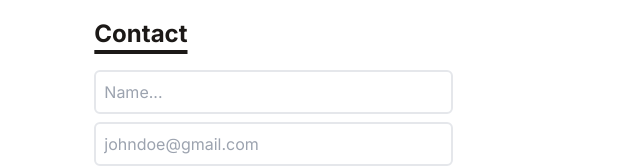
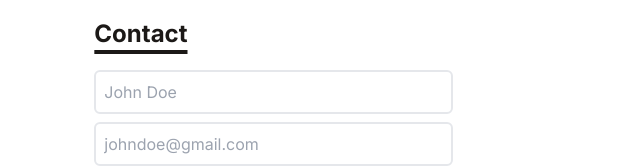
Before and after one commit to Tommydemian/portfolio, a React (Vite) app: page / in a window 1280 px wide. Shown: the part 1250-1417 px from the top of the page, without its empty margins (247-887 px from the left). Built offline with nearby package versions, Linux system fonts and the light colour scheme.

Commit message:
change placeholder

```diff
--- a/src/components/Contact.tsx
+++ b/src/components/Contact.tsx
@@ -15,8 +15,8 @@ const Contact = () => {
             <input
             type="text"
             id='name'
-            name='John Doe'
-            placeholder='Name...'
+            name='name'
+            placeholder='John Doe'
             className='p-2 bg-transparent border-2 rounded-md focus:outline-none w-full sm:w-3/5'
             />
           </label>
```
